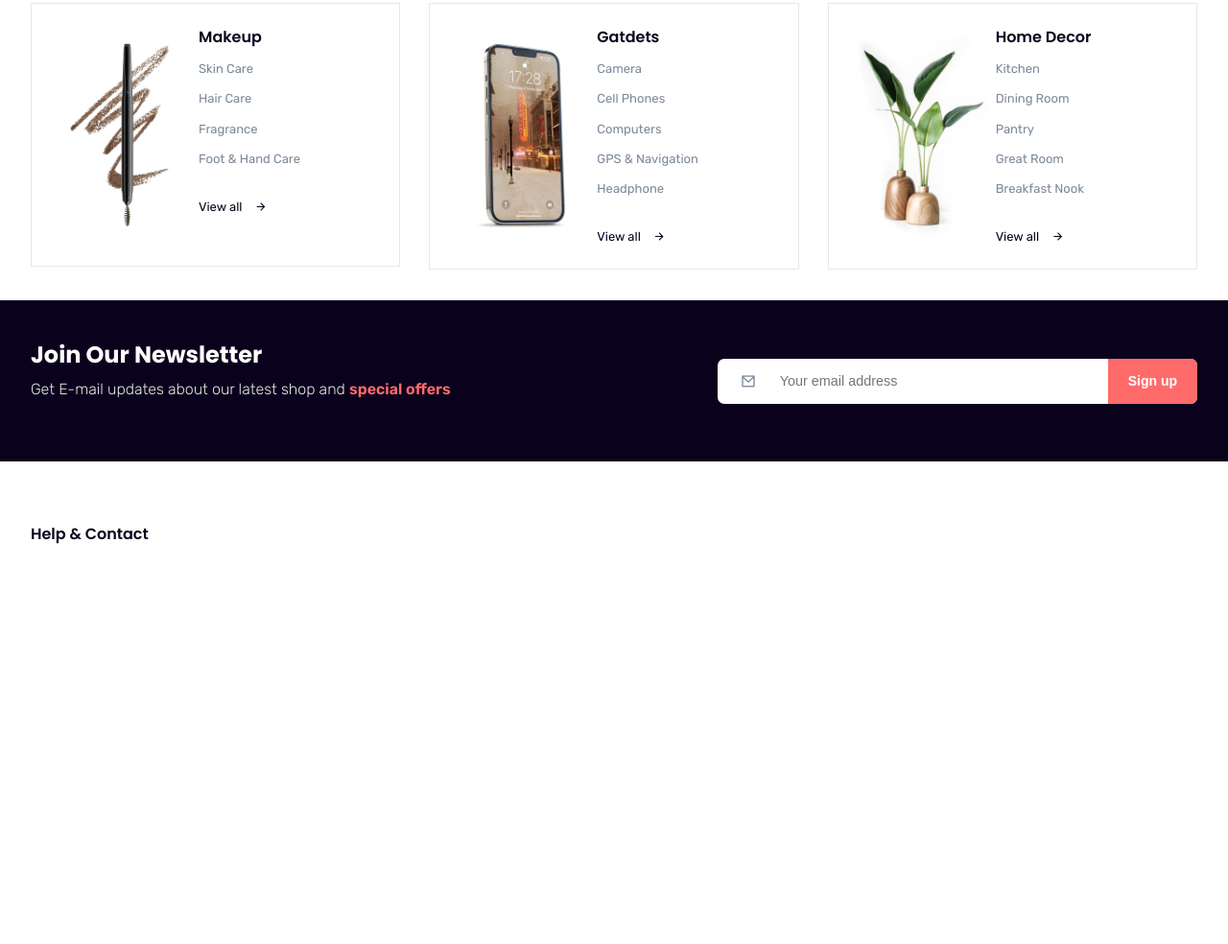
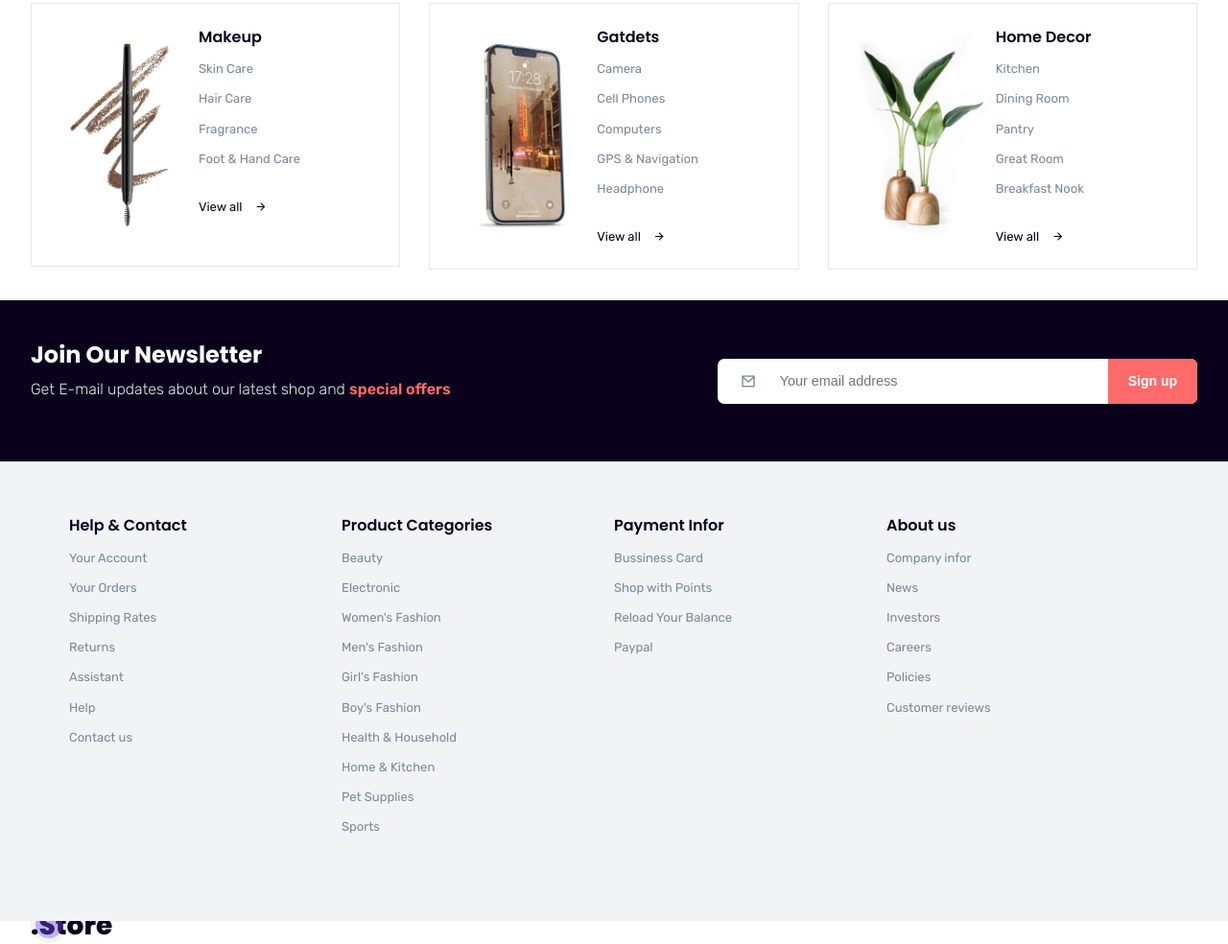
Before and after one commit to ngoclonghaui/ecommerce-website, a plain HTML site: page index.html in a window 1280 px wide. Shown: the part 3490-4474 px from the top of the page at 96% size. Before the commit the page ends 4254 px from the top, so only its background shows below. Drawn offline with nearby package versions, Linux system fonts and the light colour scheme.

Commit message:
update code part3

```diff
--- a/index.html
+++ b/index.html
@@ -8,7 +8,6 @@
     <link rel="stylesheet" href="style.css">
     <link href="https://cdn.jsdelivr.net/npm/remixicon@3.6.0/fonts/remixicon.css" rel="stylesheet">
     <link rel="stylesheet" href="https://cdn.jsdelivr.net/npm/swiper@11/swiper-bundle.min.css" />
-
     <script src="https://cdn.jsdelivr.net/npm/swiper@11/swiper-bundle.min.js"></script>
 </head>
 
@@ -1270,55 +1269,75 @@
             <div class="widgets">
                 <div class="container">
                     <div class="wrapper">
-                        <div class="flexwarp">
-                            <div class="row">
+                        <div class="flexwrap">
+                            <div class="row col-lg-3">
                                 <div class="item mini-links">
-                                    <h4></h4>
+                                    <h4>Help & Contact</h4>
                                     <ul class="flexcol">
-                                        <li><a href=""></a></li>
-                                        <li><a href=""></a></li>
-                                        <li><a href=""></a></li>
-                                        <li><a href=""></a></li>
-                                        <li><a href=""></a></li>
+                                        <li><a href="">Your Account</a></li>
+                                        <li><a href="">Your Orders</a></li>
+                                        <li><a href="">Shipping Rates</a></li>
+                                        <li><a href="">Returns</a></li>
+                                        <li><a href="">Assistant</a></li>
+                                        <li><a href="">Help</a></li>
+                                        <li><a href="">Contact us</a></li>
                                     </ul>
                                 </div>
                             </div>
-                            <div class="row">
+                            <div class="row col-lg-3">
                                 <div class="item mini-links">
-                                    <h4>Help & Contact</h4>
+                                    <h4>Product Categories</h4>
                                     <ul class="flexcol">
-                                        <li><a href=""></a></li>
-                                        <li><a href=""></a></li>
-                                        <li><a href=""></a></li>
-                                        <li><a href=""></a></li>
-                                        <li><a href=""></a></li>
+                                        <li><a href="">Beauty</a></li>
+                                        <li><a href="">Electronic</a></li>
+                                        <li><a href="">Women's Fashion</a></li>
+                                        <li><a href="">Men's Fashion</a></li>
+                                        <li><a href="">Girl's Fashion</a></li>
+                                        <li><a href="">Boy's Fashion</a></li>
+                                        <li><a href="">Health & Household</a></li>
+                                        <li><a href="">Home & Kitchen</a></li>
+                                        <li><a href="">Pet Supplies</a></li>
+                                        <li><a href="">Sports</a></li>
                                     </ul>
                                 </div>
                             </div>
-                            <div class="row">
+                            <div class="row col-lg-3">
                                 <div class="item mini-links">
-                                    <h4></h4>
+                                    <h4>Payment Infor</h4>
                                     <ul class="flexcol">
-                                        <li><a href=""></a></li>
-                                        <li><a href=""></a></li>
-                                        <li><a href=""></a></li>
-                                        <li><a href=""></a></li>
-                                        <li><a href=""></a></li>
+                                        <li><a href="">Bussiness Card</a></li>
+                                        <li><a href="">Shop with Points</a></li>
+                                        <li><a href="">Reload Your Balance</a></li>
+                                        <li><a href="">Paypal</a></li>
                                     </ul>
                                 </div>
                             </div>
-                            <div class="row">
+                            <div class="row col-lg-3">
                                 <div class="item mini-links">
-                                    <h4></h4>
+                                    <h4>About us</h4>
                                     <ul class="flexcol">
-                                        <li><a href=""></a></li>
-                                        <li><a href=""></a></li>
-                                        <li><a href=""></a></li>
-                                        <li><a href=""></a></li>
-                                        <li><a href=""></a></li>
+                                        <li><a href="">Company infor</a></li>
+                                        <li><a href="">News</a></li>
+                                        <li><a href="">Investors</a></li>
+                                        <li><a href="">Careers</a></li>
+                                        <li><a href="">Policies</a></li>
+                                        <li><a href="">Customer reviews</a></li>
                                     </ul>
                                 </div>
                             </div>
+                        </div>
+                    </div>
+                </div>
+            </div>
+            <!--Widget-->
+            <div class="footer-info">
+                <div class="container">
+                    <div class="wrapper">
+                        <div class="flexcol">
+                            <div class="logo">
+                                <a href=""><span class="circle">.Store</span></a>
+                            </div>
+                            <div class="socials"></div>
                         </div>
                     </div>
                 </div>
@@ -1327,7 +1346,6 @@
     </div>
 
     <script src="script.js"></script>
-
 </body>
 
 </html>
--- a/style.css
+++ b/style.css
@@ -1128,9 +1128,15 @@ a. Global product
     width: var(--percent100);
 }
 
+/* 5.Footer */
 
 
+/*Widgets */
 
+.widgets {
+    padding: 3.5em 2.5em;
+    background-color: var(--light-bg-color);
+}
 
 
 
@@ -1172,7 +1178,7 @@ a. Global product
     .products .price .current{
         font-size: 1.25em;
     }
-    .products.mini, .banner .row {
+    .products.mini, .banner .row, .widgets .row {
         flex : 0 0 50%;
     }
     .products.main .item {
@@ -1389,7 +1395,7 @@ a. Global product
     .products.big .media {
         max-height: 373px;
     }
-    .products.main .item {
+    .products.main .item, .widgets .row {
         flex: 0 0 25%;
     }
     .newsletter .box {
@@ -1397,4 +1403,5 @@ a. Global product
         justify-content: space-between;
         align-items: center;
     }
+
 }
```
